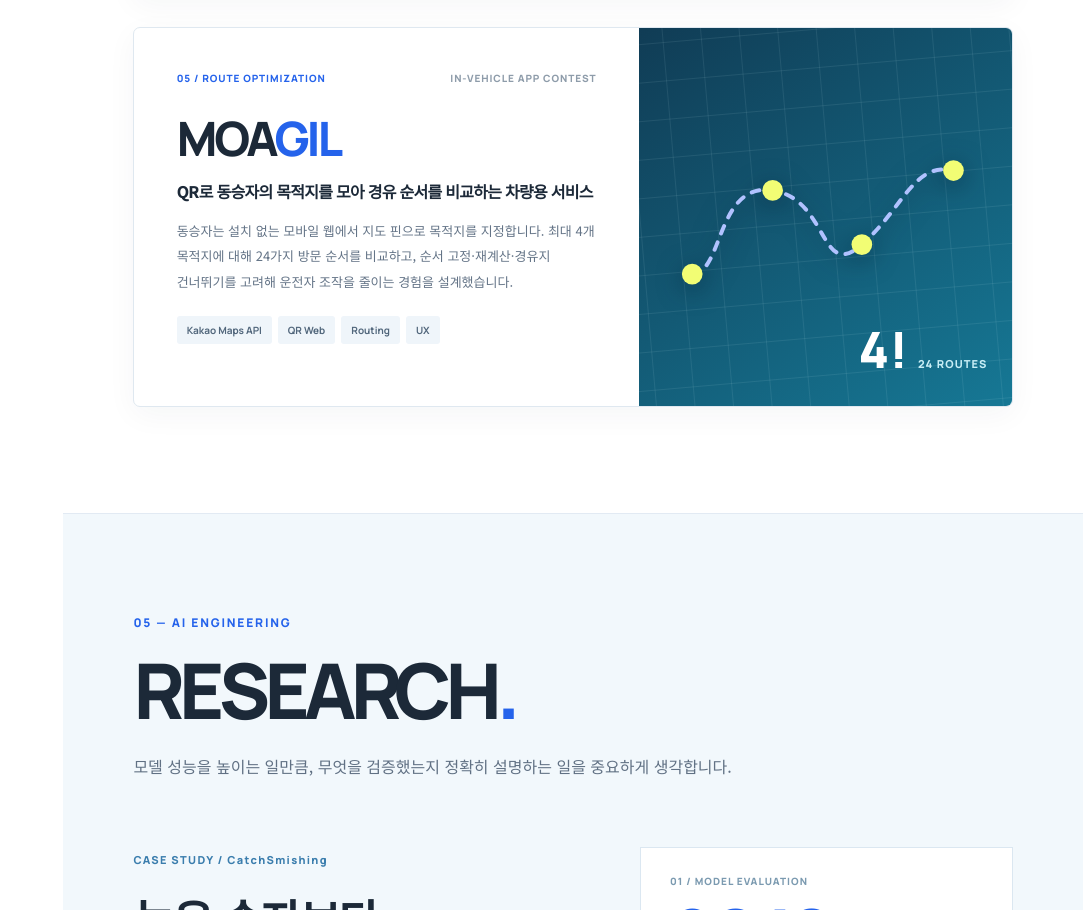
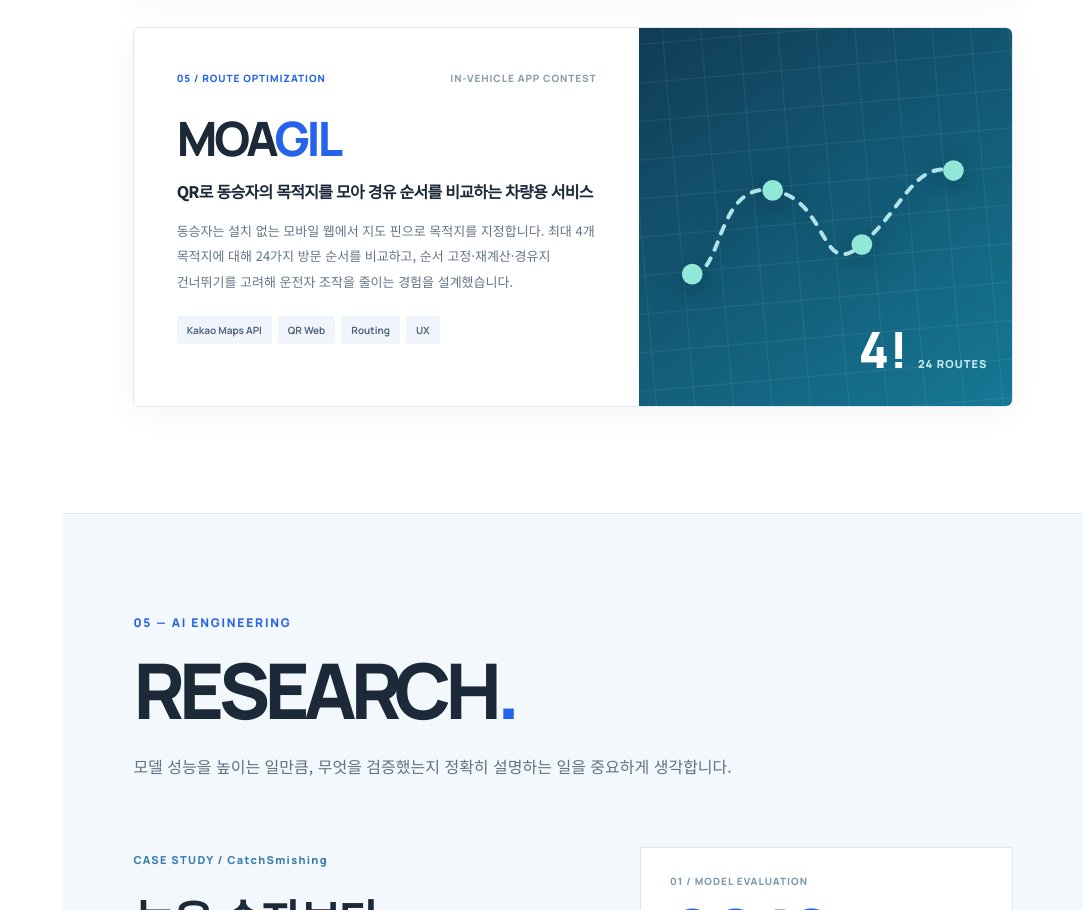
Before and after one commit to kimps005/kimps005, a plain HTML site: page docs/index.html in a window 1280 px wide. Shown: the part 4974-5884 px from the top of the page, without its empty margins (197-1280 px from the left). Drawn offline with Linux system fonts and the light colour scheme.

Commit message:
Align page metadata and map illustration with blue theme

```diff
--- a/docs/index.html
+++ b/docs/index.html
@@ -3,7 +3,7 @@
 <head>
   <meta charset="UTF-8" />
   <meta name="viewport" content="width=device-width, initial-scale=1.0" />
-  <meta name="theme-color" content="#6527ba" />
+  <meta name="theme-color" content="#163956" />
   <meta name="description" content="최민수 | AI 엔지니어·AI 서비스 개발자 포트폴리오. KLUE BERT, OCR, 모델 최적화, VLA, 생성형 AI 및 실시간 웹 서비스 개발 프로젝트." />
   <meta property="og:type" content="website" />
   <meta property="og:title" content="Minsu Choi — AI Engineering Portfolio" />
@@ -241,7 +241,7 @@
         </div>
         <div class="project-visual visual-route" aria-hidden="true">
           <div class="route-grid"></div>
-          <svg class="route-svg" viewBox="0 0 440 270" role="presentation" focusable="false"><path d="M53 206 C92 206 83 90 154 101 S213 216 266 169 S331 65 381 76" fill="none" stroke="#b1c2ff" stroke-width="5" stroke-linecap="round" stroke-dasharray="10 12"/><circle cx="53" cy="206" r="13" fill="#f2fd74"/><circle cx="154" cy="101" r="13" fill="#f2fd74"/><circle cx="266" cy="169" r="13" fill="#f2fd74"/><circle cx="381" cy="76" r="13" fill="#f2fd74"/></svg>
+          <svg class="route-svg" viewBox="0 0 440 270" role="presentation" focusable="false"><path d="M53 206 C92 206 83 90 154 101 S213 216 266 169 S331 65 381 76" fill="none" stroke="#B0E3EA" stroke-width="5" stroke-linecap="round" stroke-dasharray="10 12"/><circle cx="53" cy="206" r="13" fill="#91E8D9"/><circle cx="154" cy="101" r="13" fill="#91E8D9"/><circle cx="266" cy="169" r="13" fill="#91E8D9"/><circle cx="381" cy="76" r="13" fill="#91E8D9"/></svg>
           <div class="route-counter"><b>4!</b><span>24 ROUTES</span></div>
         </div>
       </article>
```
